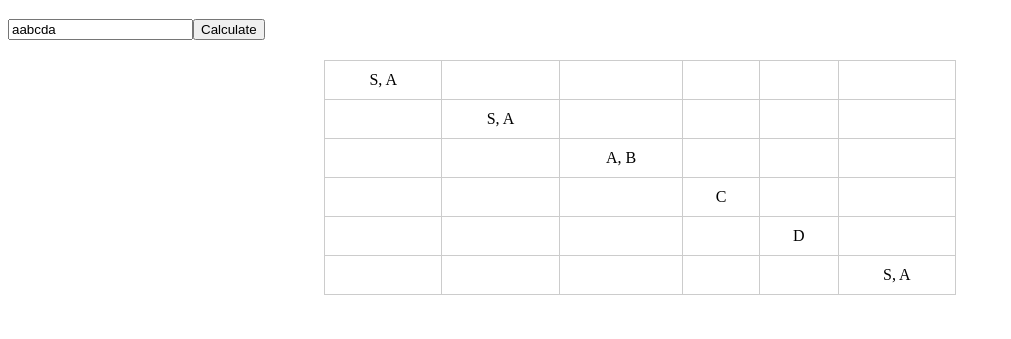
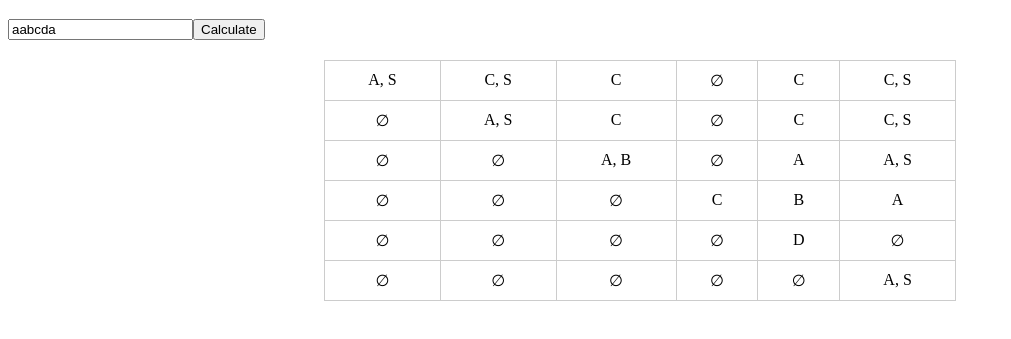
Before and after one commit to iAliF/Chomsky-Table, a plain HTML site: page index.html in a window 1280 px wide. Both pictures are taken after a click on the button "Calculate". Shown: the part 295-634 px from the top of the page, without its empty margins (0-1011 px from the left). Drawn offline with nearby package versions, Linux system fonts and the light colour scheme.

Commit message:
Update the algorithm

```diff
--- a/index.html
+++ b/index.html
@@ -34,7 +34,7 @@
     <table v-if="done">
         <tr v-for="(row, rowIndex) in table" :key="'row-' + rowIndex">
             <td v-for="(cell, columnIndex) in row" :key="'cell-' + columnIndex">
-                {{ cell.join(", ") }}
+                {{ cell.length > 0 ? cell.sort().join(", ") : "∅" }}
             </td>
         </tr>
     </table>
@@ -48,7 +48,7 @@
             return {
                 grammar: {
                     S: ["AS", "SS", "a"],
-                    A: ["a", "b", "AB", "BA"],
+                    A: ["a", "b", "BA", "BB"],
                     B: ["b", "CD"],
                     C: ["c", "SA"],
                     D: ["d"],
@@ -68,18 +68,46 @@
                     () => Array.from({length: n}, () => [])
                 );
 
-                // Qotr asli
+                // i = j
                 for (let i = 0; i < n; i++) {
                     let word = this.sentence[i];
 
                     for (let name in this.grammar) {
                         this.grammar[name].forEach(
                             value => {
-                                if (value === word)
+                                if (value === word && !table[i][i].includes(name))
                                     table[i][i].push(name);
                             }
                         );
                     }
+                }
+
+                for (let i = 1; i < n; i++) {
+                    let x = 0;
+
+                    for (let j = i; j < n; j++) {
+                        let b = x + 1;
+
+                        for (let a = x; a < j; a++) {
+                            let combs = table[x][a].flatMap(d => table[b][j].flatMap(v => d + v));
+
+                            // Check all combinations
+                            combs.forEach(comb => {
+                                for (let gKey in this.grammar) {
+                                    this.grammar[gKey].forEach(gValue => {
+                                        if (gValue === comb && !table[x][j].includes(gKey)) {
+                                            table[x][j].push(gKey)
+                                        }
+                                    })
+                                }
+                            })
+
+                            b++;
+                        }
+
+                        x++;
+                    }
+
                 }
 
                 this.table = table;
```
